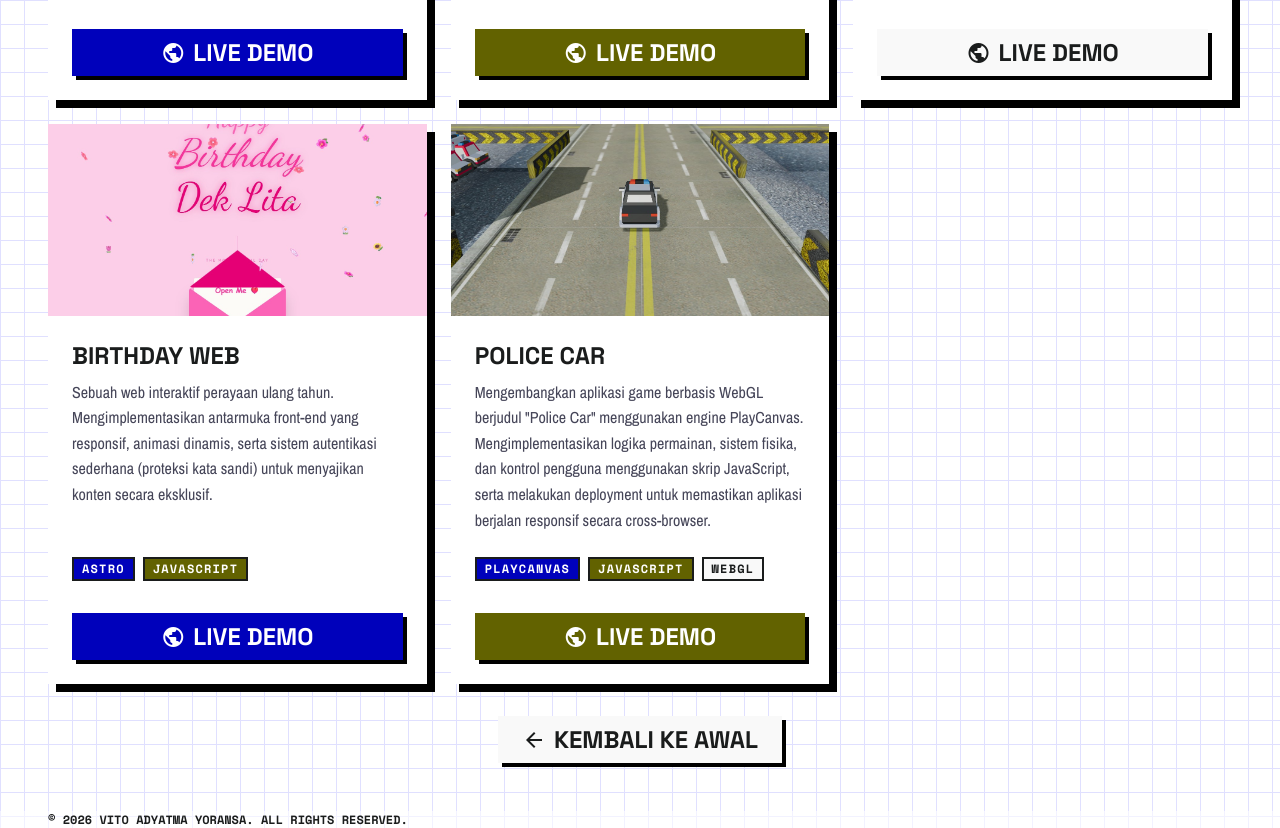
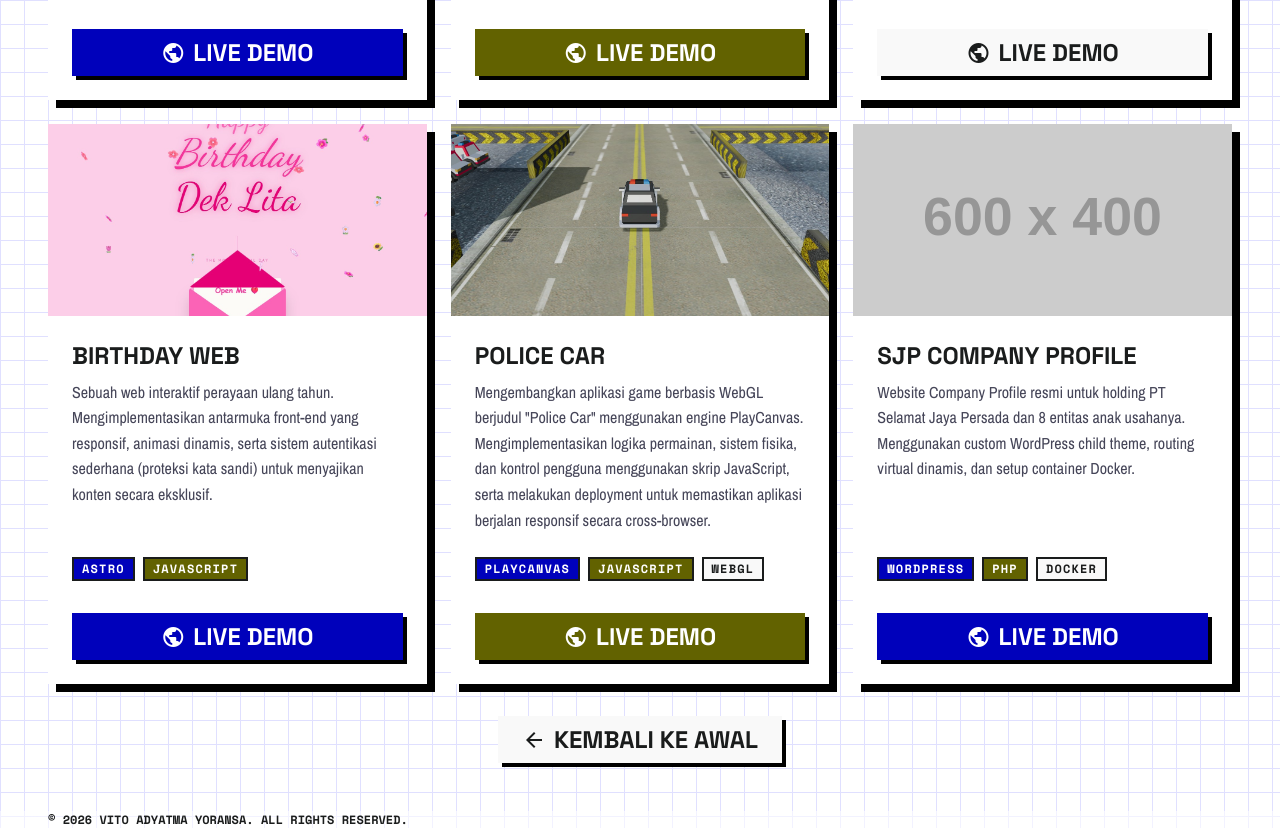
Before and after one commit to Go-Pai/Portfolio, an Astro site: page /projects in a window 1280 px wide. Shown: the part 864-1692 px from the top of the page. Built offline with nearby package versions, Linux system fonts and the light colour scheme; Astro itself is replaced by a stand-in of ours; placeholder pictures from the web are drawn by us.

Commit message:
feat: add live link and project card for SJP company profile

```diff
--- a/src/components/Experience.astro
+++ b/src/components/Experience.astro
@@ -112,13 +112,16 @@
             <span
               class="inline-flex items-center gap-2 bg-surface-container-high text-on-surface border-[2px] border-on-surface shadow-[4px_4px_0px_0px_rgba(0,0,0,1)] px-4 py-2 font-bold uppercase text-sm cursor-default select-none"
             >
-              <span class="material-symbols-outlined text-sm">lock</span> Internal Enterprise Project
+              <span class="material-symbols-outlined text-sm">lock</span> GAIS SJP (Internal System)
             </span>
-            <span
-              class="font-mono-data text-xs text-on-surface-variant bg-secondary-fixed border-[2px] border-on-surface px-2 py-1"
+            <a
+              href="https://profile.absenkusjp.com/"
+              target="_blank"
+              rel="noopener noreferrer"
+              class="inline-flex items-center gap-2 bg-secondary text-on-secondary border-[2px] border-on-surface shadow-[4px_4px_0px_0px_rgba(0,0,0,1)] px-4 py-2 font-bold no-underline hover:bg-secondary-fixed hover:text-on-surface transition-colors uppercase text-sm"
             >
-              GAIS SJP // ASSET MGMT
-            </span>
+              <span class="material-symbols-outlined text-sm">public</span> Live Compro SJP
+            </a>
           </div>
           <div class="mt-6 flex flex-wrap gap-2">
             <span
--- a/src/pages/projects.astro
+++ b/src/pages/projects.astro
@@ -22,7 +22,7 @@ import Footer from "../components/Footer.astro";
         <p
           class="font-mono-data text-mono-data mt-grid-unit text-on-surface-variant bg-primary-fixed border-[2px] border-on-surface inline-block px-2 py-1 shadow-[2px_2px_0px_rgba(0,0,0,1)]"
         >
-          ARCHIVE // [05_RECORDS_FOUND]
+          ARCHIVE // [06_RECORDS_FOUND]
         </p>
       </header>
 
@@ -310,6 +310,60 @@ import Footer from "../components/Footer.astro";
             </div>
           </article>
         </div>
+
+        <!-- Project Card 6: SJP Company Profile -->
+        <div class="reveal-right" style="transition-delay: 300ms;">
+          <article
+            class="bg-surface-container-lowest border-border-width border-on-surface shadow-[8px_8px_0px_0px_rgba(0,0,0,1)] flex flex-col h-full group hover:-translate-y-grid-unit transition-transform duration-200"
+          >
+            <div
+              class="h-48 border-b-border-width border-on-surface overflow-hidden bg-primary-fixed"
+            >
+              <img
+                class="w-full h-full object-cover transition-all duration-300"
+                alt="SJP Company Profile Thumbnail"
+                src="https://placehold.co/600x400/E5F570/000?text=SJP+Company+Profile"
+              />
+            </div>
+            <div class="p-gutter flex flex-col flex-grow">
+              <h2
+                class="font-headline-md text-headline-md font-bold uppercase mb-grid-unit text-on-surface"
+              >
+                SJP Company Profile
+              </h2>
+              <p
+                class="font-body-md text-body-md text-on-surface-variant mb-gutter flex-grow"
+              >
+                Website Company Profile resmi untuk holding PT Selamat Jaya Persada dan 8 entitas anak usahanya. Menggunakan custom WordPress child theme, routing virtual dinamis, dan setup container Docker.
+              </p>
+              <div class="flex flex-wrap gap-2 mb-gutter">
+                <span
+                  class="font-label-caps text-label-caps border-[2px] border-on-surface bg-primary text-on-primary px-2 py-1"
+                  >WORDPRESS</span
+                >
+                <span
+                  class="font-label-caps text-label-caps border-[2px] border-on-surface bg-secondary text-on-secondary px-2 py-1"
+                  >PHP</span
+                >
+                <span
+                  class="font-label-caps text-label-caps border-[2px] border-on-surface bg-surface text-on-surface px-2 py-1"
+                  >DOCKER</span
+                >
+              </div>
+              <div
+                class="flex gap-grid-unit mt-auto border-t-border-width border-on-surface pt-grid-unit"
+              >
+                <a
+                  href="https://profile.absenkusjp.com/"
+                  target="_blank"
+                  class="flex-1 bg-primary text-on-primary border-border-width border-on-surface font-headline-md text-headline-md uppercase py-2 shadow-[4px_4px_0px_0px_rgba(0,0,0,1)] active:shadow-none active:translate-x-[4px] active:translate-y-[4px] hover:bg-primary-fixed transition-all flex justify-center items-center gap-2 text-decoration-none"
+                >
+                  <span class="material-symbols-outlined">public</span> Live Demo
+                </a>
+              </div>
+            </div>
+          </article>
+        </div>
       </div>
 
       <div
```
